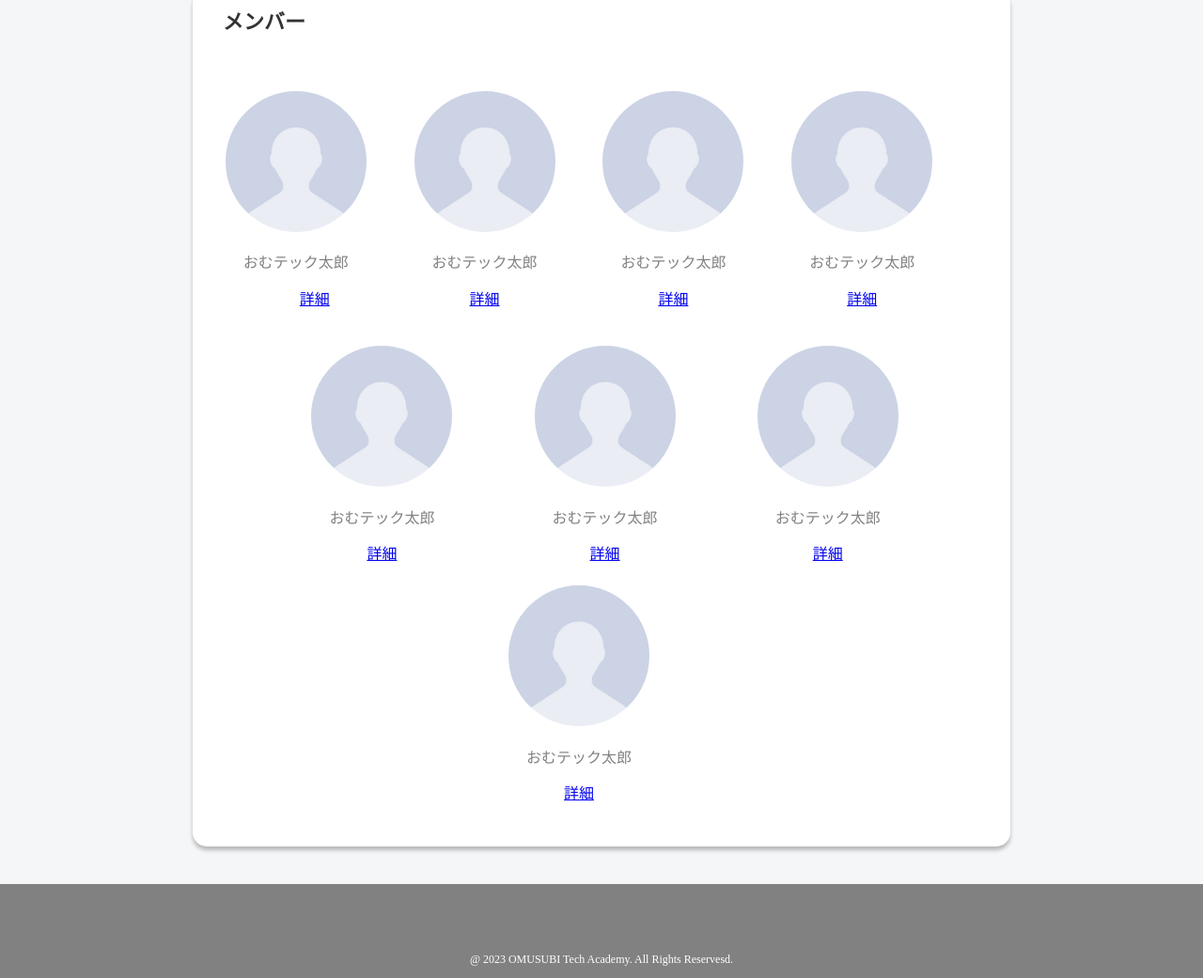
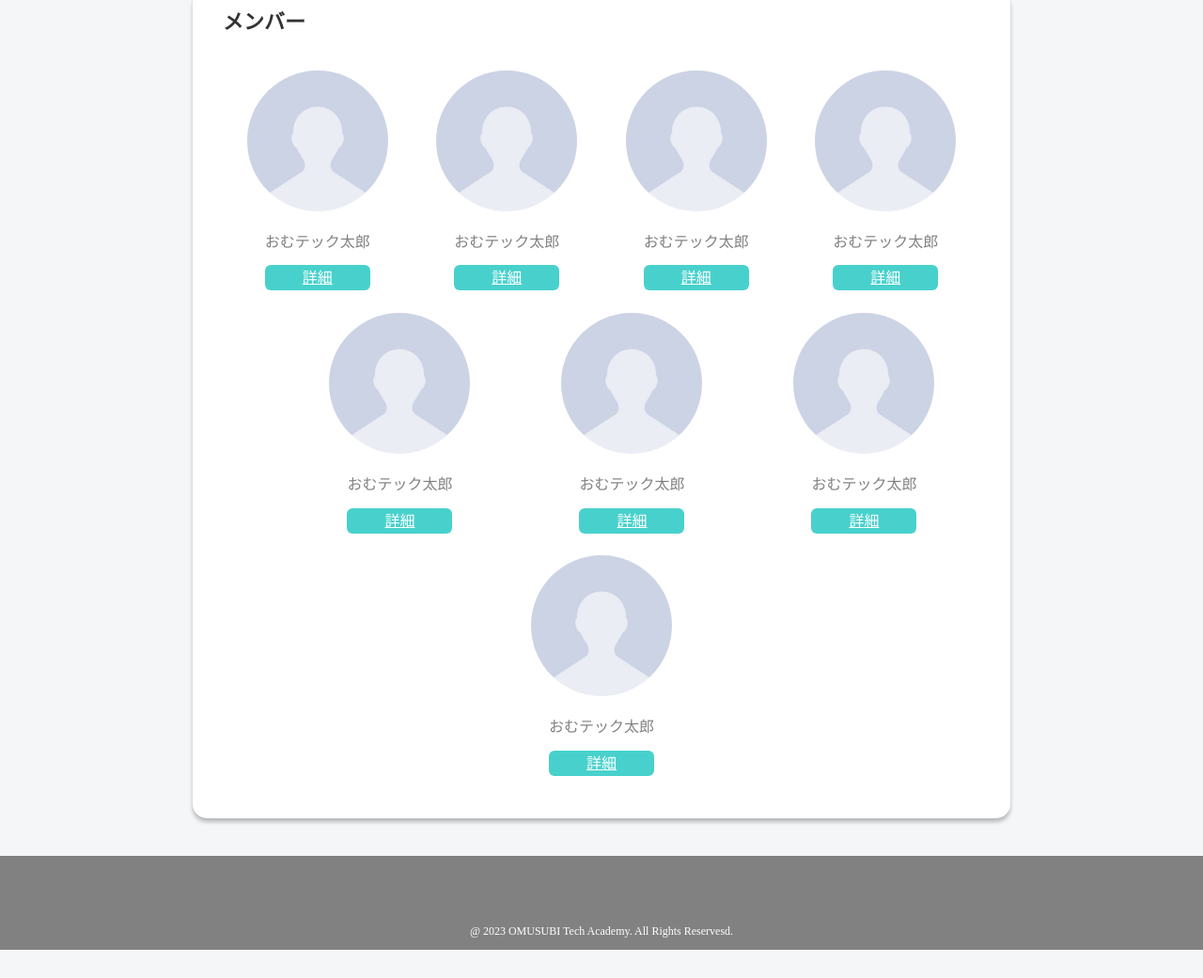
Before and after one commit to inazumi-satonao/1.8.2, a plain HTML site: page index.html in a window 1280 px wide. Shown: the part 428-1469 px from the top of the page at 94% size. After the commit the page ends 1439 px from the top, so only its background shows below. Drawn offline with Linux system fonts and the light colour scheme.

Commit message:
v2 updated 7.15

```diff
--- a/css/style.css
+++ b/css/style.css
@@ -65,11 +65,6 @@ header {
   box-shadow: 0px 4px 4px rgba(0, 0, 0, 0.25);
 }
 
-.card-title {
-  font-weight: 700;
-  font-size: 22px;
-}
-
 .information-list {
   list-style-type: none;
   padding-left: 0;
@@ -79,16 +74,22 @@ header {
   margin-bottom: 10px;
 }
 
+.card-title {
+  font-weight: 700;
+  font-size: 22px;
+}
+
 .user-items {
-  margin-top: 32px;
+  margin-top: 38px;
   display: flex;
-  justify-content: space-evenly;
+  justify-content: space-around;
   flex-wrap: wrap;
 }
 
 .user-items .item {
-  margin-bottom: 24px;
-  margin-right: 48px;
+  margin-bottom: 27px;
+  margin-right: 24px;
+  margin-left: 24px;
   text-align: center;
 }
 
@@ -103,13 +104,17 @@ header {
   margin: 20px auto;
 }
 
-.a {
+.user-items .item .more {
   color: white;
   margin: 0px;
-  text-align: center;
-  background-color: green;
-  padding: 10px 0;
-  border-radius: 3px;
+  background-color: mediumturquoise;
+  padding: 5px 40px;
+  border-radius: 6px;
+  transition: 0.2s;
+}
+
+.user-items .item .more:hover {
+  background-color: cadetblue;
 }
 
 footer {
--- a/index.html
+++ b/index.html
@@ -36,50 +36,49 @@
           <div class="item">
             <img class="profile-img" src="image/user-profile.jpg" alt="profile">
             <p class="username">おむテック太郎</p>
-              <ul class="more">
-              <a href="#">詳細</a>
+            <a href="#" class="more">詳細</a>
           </div>
 
           <div class="item">
             <img class="profile-img" src="image/user-profile.jpg" alt="profile">
             <p class="username">おむテック太郎</p>
-            <a href="#">詳細</a>
+            <a href="#" class="more">詳細</a>
           </div>
 
           <div class="item">
             <img class="profile-img" src="image/user-profile.jpg" alt="profile">
             <p class="username">おむテック太郎</p>
-            <a href="#">詳細</a>
+            <a href="#" class="more">詳細</a>
           </div>
 
           <div class="item">
             <img class="profile-img" src="image/user-profile.jpg" alt="profile">
             <p class="username">おむテック太郎</p>
-            <a href="#">詳細</a>
+            <a href="#" class="more">詳細</a>
           </div>
 
           <div class="item">
             <img class="profile-img" src="image/user-profile.jpg" alt="profile">
             <p class="username">おむテック太郎</p>
-            <a href="#">詳細</a>
+            <a href="#" class="more">詳細</a>
           </div>
 
           <div class="item">
             <img class="profile-img" src="image/user-profile.jpg" alt="profile">
             <p class="username">おむテック太郎</p>
-            <a href="#">詳細</a>
+            <a href="#" class="more">詳細</a>
           </div>
 
           <div class="item">
             <img class="profile-img" src="image/user-profile.jpg" alt="profile">
             <p class="username">おむテック太郎</p>
-            <a href="#">詳細</a>
+            <a href="#" class="more">詳細</a>
           </div>
 
           <div class="item">
             <img class="profile-img" src="image/user-profile.jpg" alt="profile">
             <p class="username">おむテック太郎</p>
-            <a href="#">詳細</a>
+            <a href="#" class="more">詳細</a>
           </div>
         </div>
       </div>
```
Lines whose indentation alone changed are shown as unchanged.
